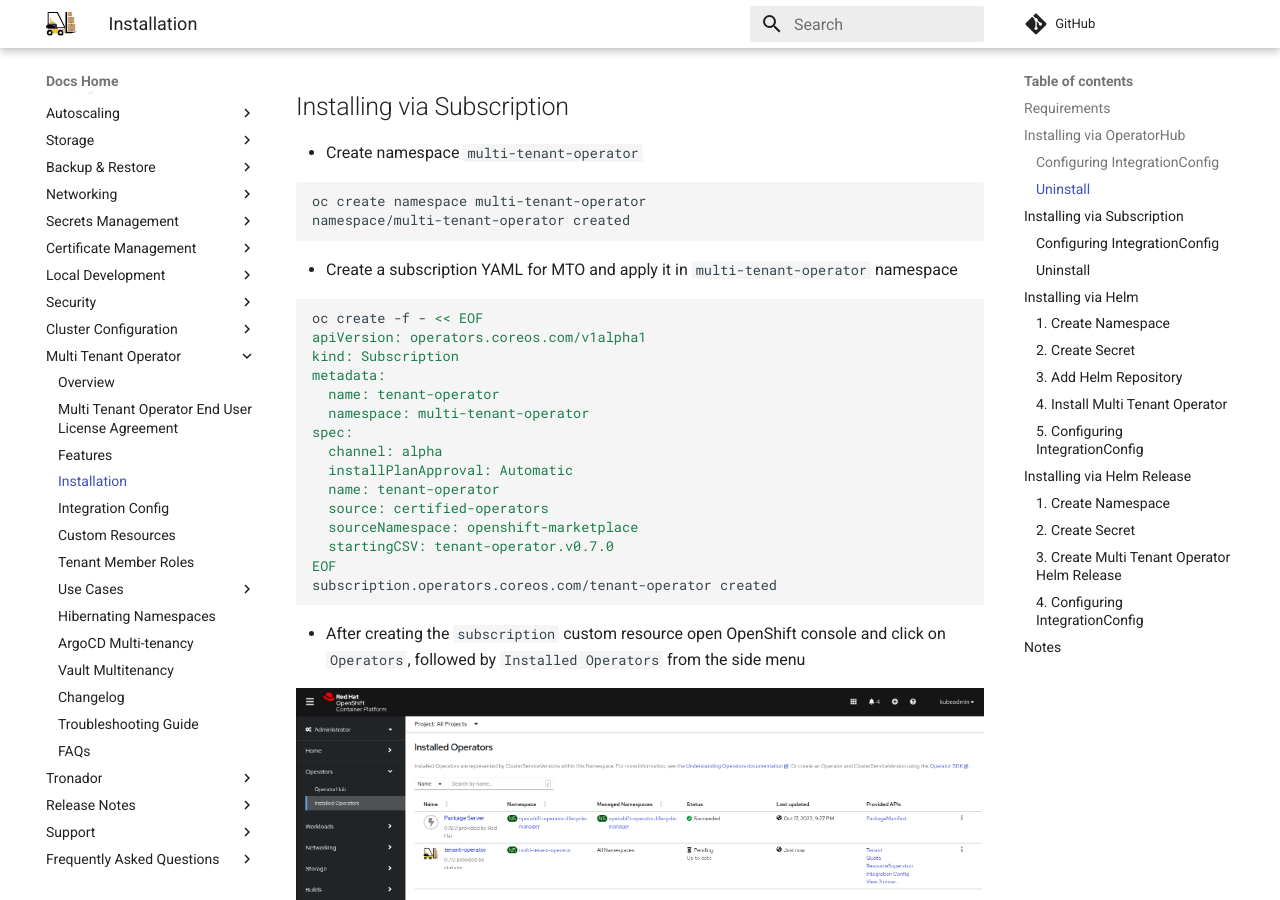
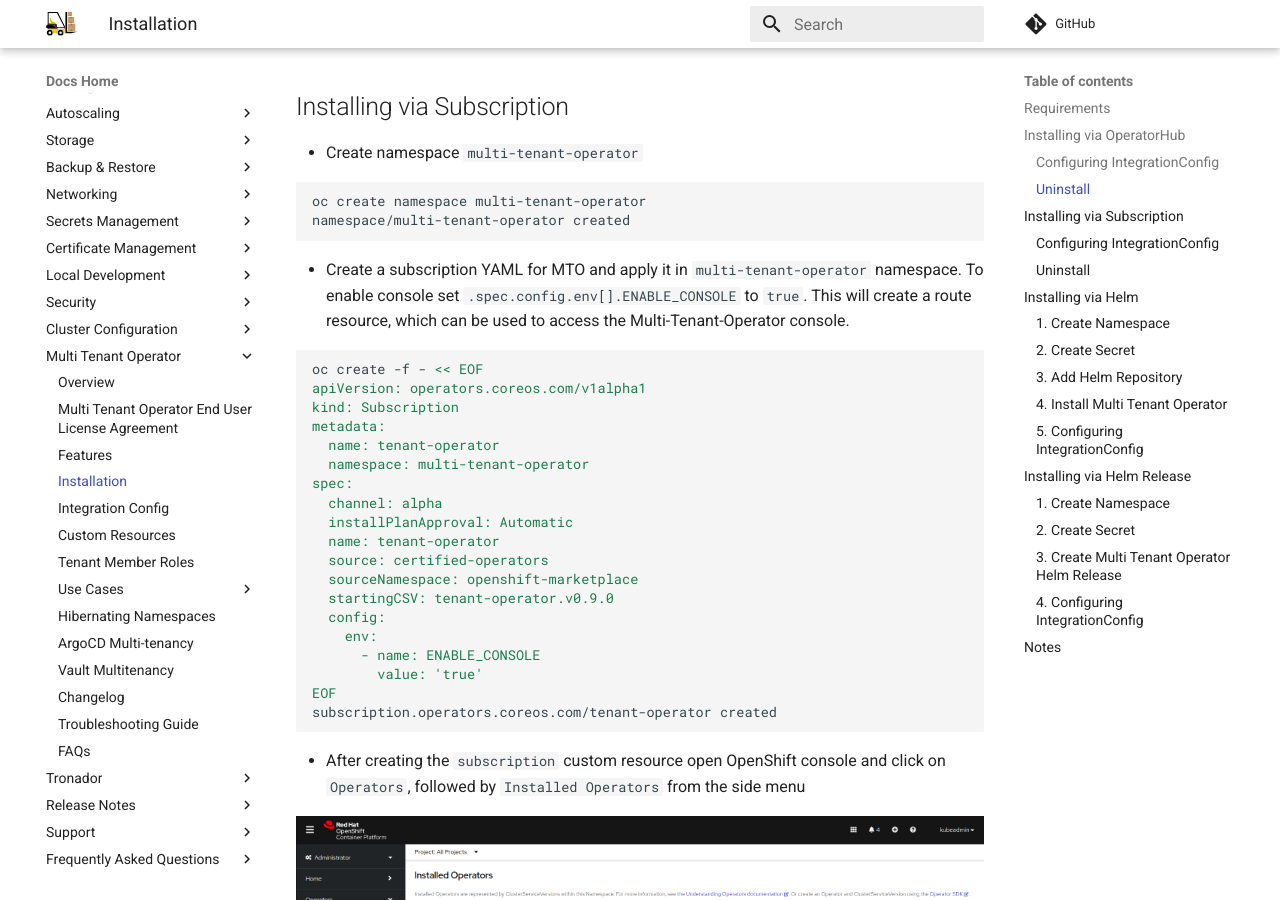
Before and after one commit to stakater/stakater-docs, an MkDocs documentation site: the page built from docs/content/sre/multi-tenant-operator/installation.md, in a window 1280 px wide and 900 px high, scrolled down 4951 px. Built offline with MkDocs 1.6.1 and Material for MkDocs 9.7.7, drawn with Linux system fonts in a browser that asks for light colours; comment, search, counter and statistics services are not loaded.

Commit message:
Updated subscription to install console

````diff
--- a/docs/content/sre/multi-tenant-operator/installation.md
+++ b/docs/content/sre/multi-tenant-operator/installation.md
@@ -101,7 +101,7 @@ oc create namespace multi-tenant-operator
 namespace/multi-tenant-operator created
 ```
 
-* Create a subscription YAML for MTO and apply it in `multi-tenant-operator` namespace
+* Create a subscription YAML for MTO and apply it in `multi-tenant-operator` namespace. To enable console set `.spec.config.env[].ENABLE_CONSOLE` to `true`. This will create a route resource, which can be used to access the Multi-Tenant-Operator console.
 
 ```bash
 oc create -f - << EOF
@@ -116,7 +116,11 @@ spec:
   name: tenant-operator
   source: certified-operators
   sourceNamespace: openshift-marketplace
-  startingCSV: tenant-operator.v0.7.0
+  startingCSV: tenant-operator.v0.9.0
+  config:
+    env:
+      - name: ENABLE_CONSOLE
+        value: 'true'
 EOF
 subscription.operators.coreos.com/tenant-operator created
 ```
````
